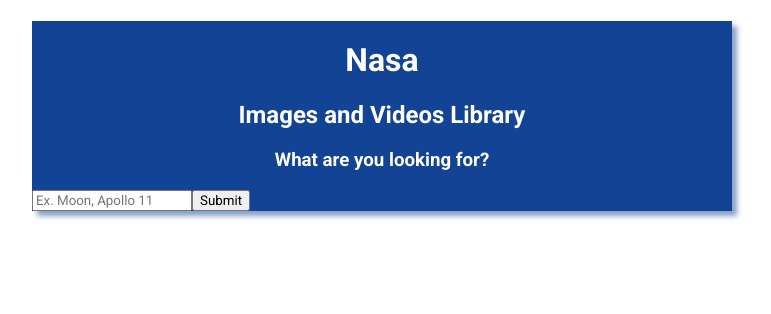
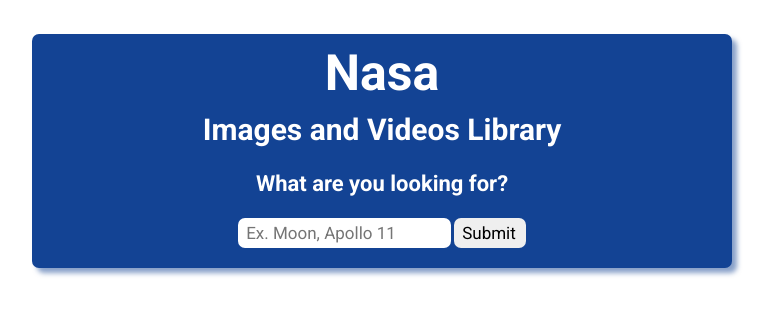
Before and after one commit to Alessandra198/nasa-media, a React (Create React App) app: page / in a window 1280 px wide. Shown: the top 314 px of the page, without its empty margins (258-1029 px from the left). Built offline with nearby package versions, Linux system fonts and the light colour scheme.

Commit message:
Updated style

```diff
--- a/src/App.css
+++ b/src/App.css
@@ -5,12 +5,21 @@
 }
 
 .App h1 {
-  padding-top: 20px;
+  padding-top: 10px;
+  font-size: 50px;
+  margin-bottom: 10px;
+}
+
+.App h2 {
+  font-size: 30px;
+  margin-top: 0;
 }
 
 .App .container {
   max-width: 700px;
   background-color: rgba(19, 67, 148, 1);
   box-shadow: 5px 5px 5px rgba(19, 67, 148, 0.5);
-  margin: 0 auto;
+  margin: 15px auto;
+  padding-bottom: 20px;
+  border-radius: 7px;
 }
--- a/src/Search.css
+++ b/src/Search.css
@@ -1,8 +1,21 @@
 .Search h3 {
   color: white;
+  text-align: center;
+  font-size: 22px;
+}
+
+.Search form {
   text-align: center;
 }
 
 .Search form input {
   font-family: "Roboto", sans-serif;
+  padding: 5px 10px 5px 8px;
+  border: none;
+  font-size: 17px;
+  border-radius: 7px;
 }
+
+.Search form .button {
+  margin-left: 3px;
+}
--- a/src/Search.js
+++ b/src/Search.js
@@ -26,7 +26,7 @@
       <h3>What are you looking for?</h3>
       <form onSubmit={handleSubmit}>
         <input type="search" placeholder="Ex. Moon, Apollo 11" />
-        <input type="submit" value="Submit" />
+        <input type="submit" value="Submit" className="button"/>
       </form>
     </div>
   );
```
